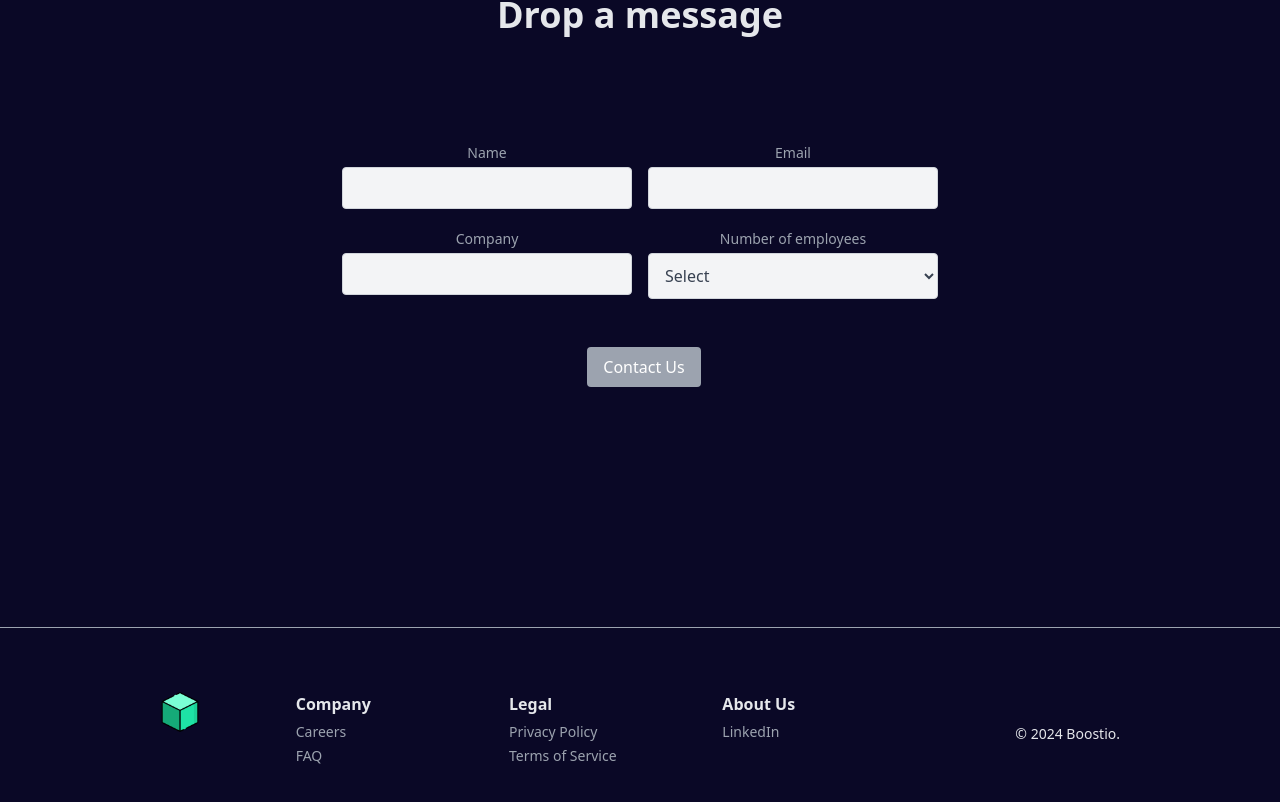
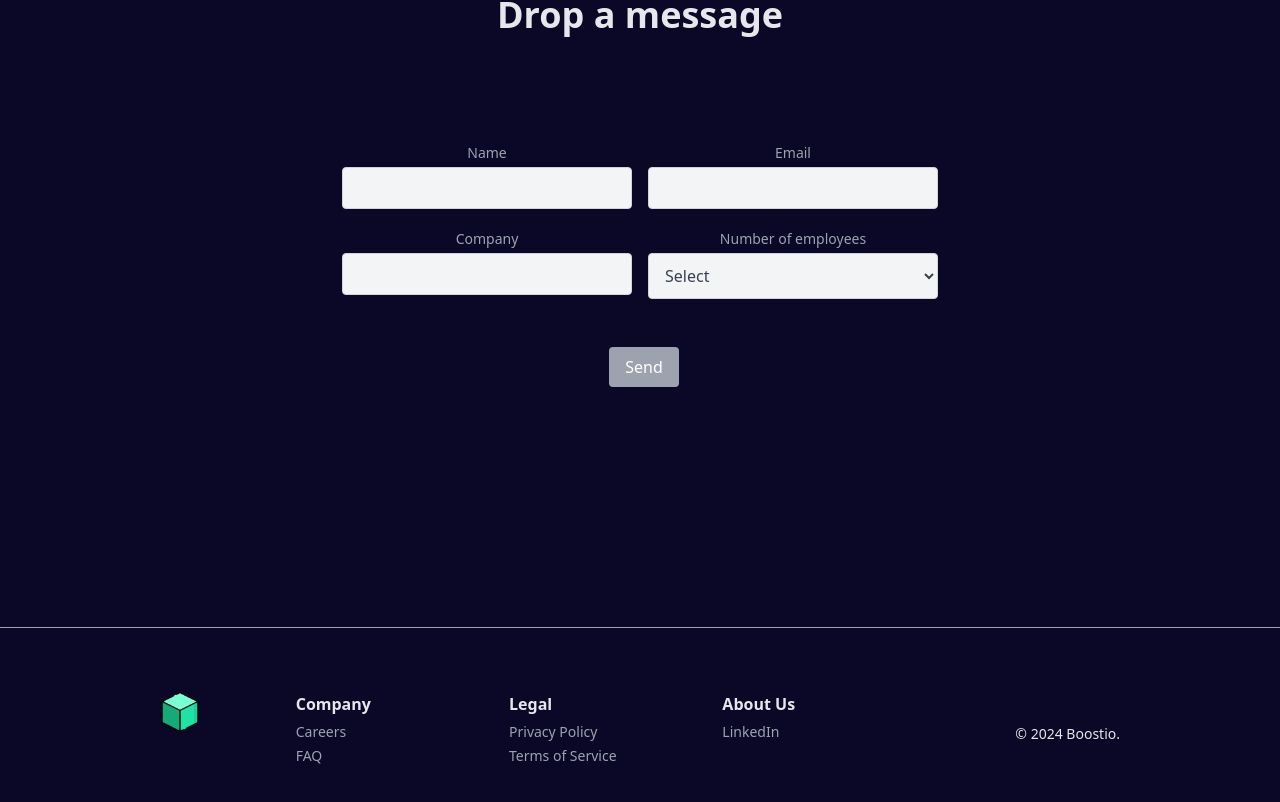
Before and after one commit to olserra/espiritual.xyz, a Next.js app: page / in a window 1280 px wide. Shown: the part 3615-4417 px from the top of the page. Built offline with nearby package versions, Linux system fonts and the light colour scheme.

Commit message:
Another change on button text

```diff
--- a/src/components/FormInput.tsx
+++ b/src/components/FormInput.tsx
@@ -160,7 +160,7 @@
             {isSubmitted ? (
               <p className="text-gray-200">✔ We will get in touch</p>
             ) : (
-              <Button type="submit">Contact Us</Button>
+              <Button type="submit">Send</Button>
             )}
           </div>
         </section>
```
